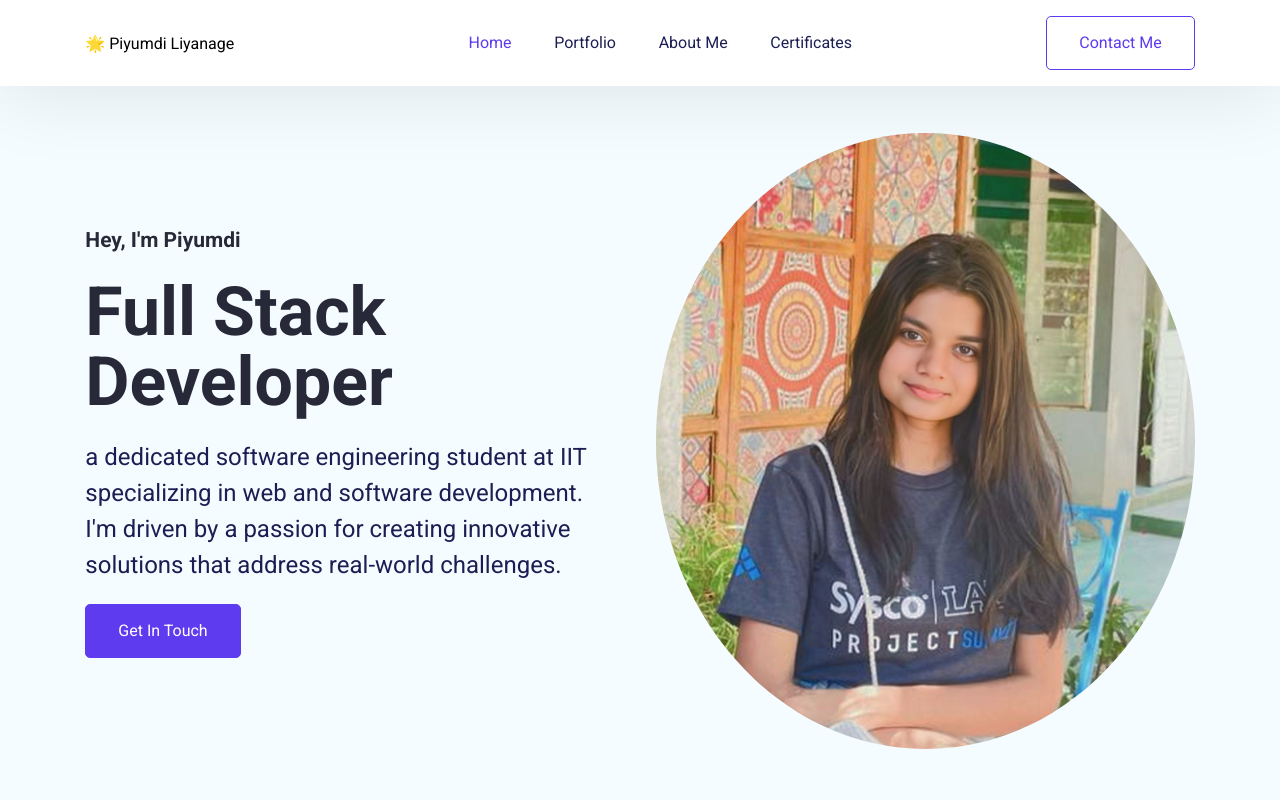
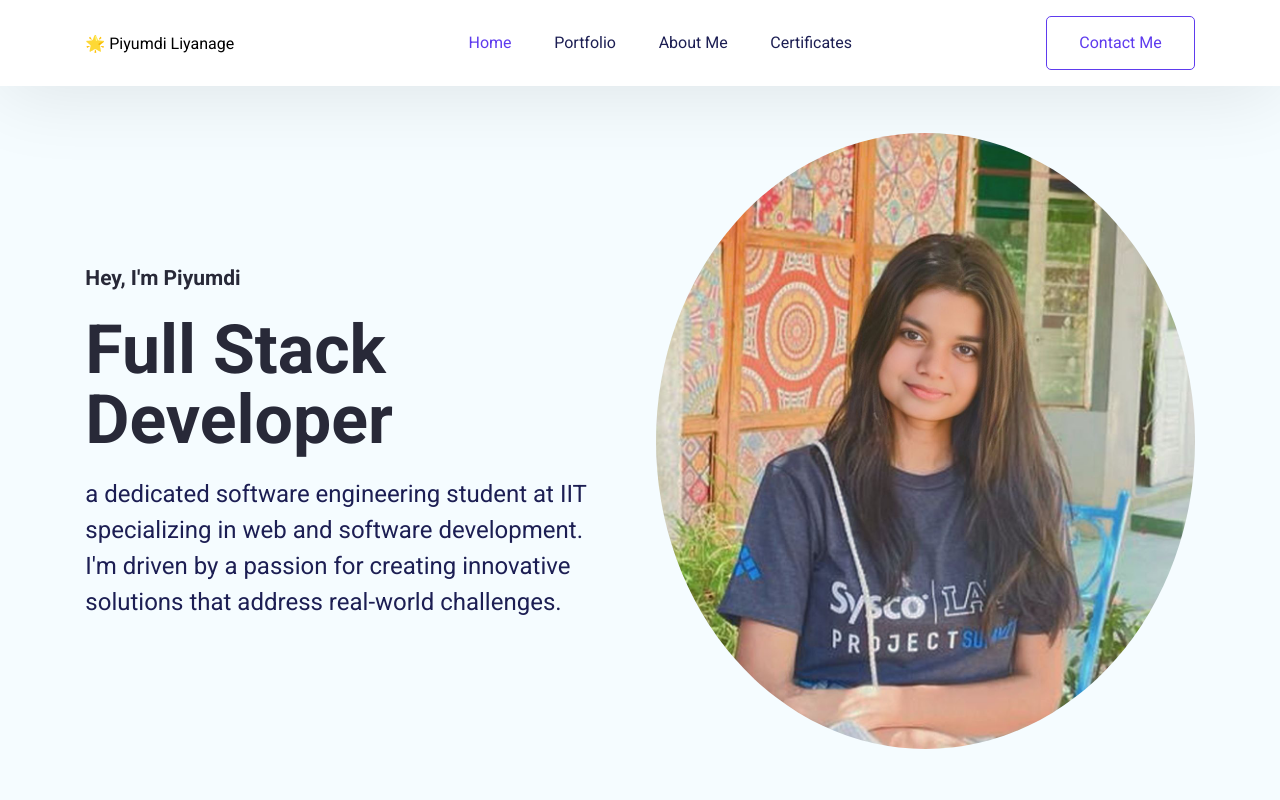
Before and after one commit to sahanyaL/react-js-personal-portfolio-main, a React (Create React App) app: page / in a window 1280 px wide. Shown: the top 800 px of the page. Built offline with nearby package versions, Linux system fonts and the light colour scheme.

Commit message:
update buttons

```diff
--- a/src/Pages/Home/HeroSection.jsx
+++ b/src/Pages/Home/HeroSection.jsx
@@ -17,7 +17,7 @@ export default function HeroSection() {
 
           </p>
         </div>
-        <button className="btn btn-primary">Get In Touch</button>
+
       </div>
       <div className="hero--section--img">
         <img class="circular-image" src="./img/hero_img.jpg" alt="Hero Section" />
```
